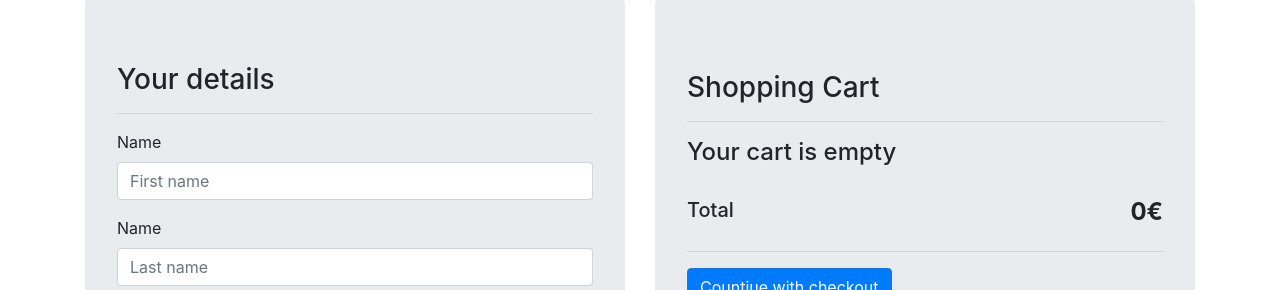
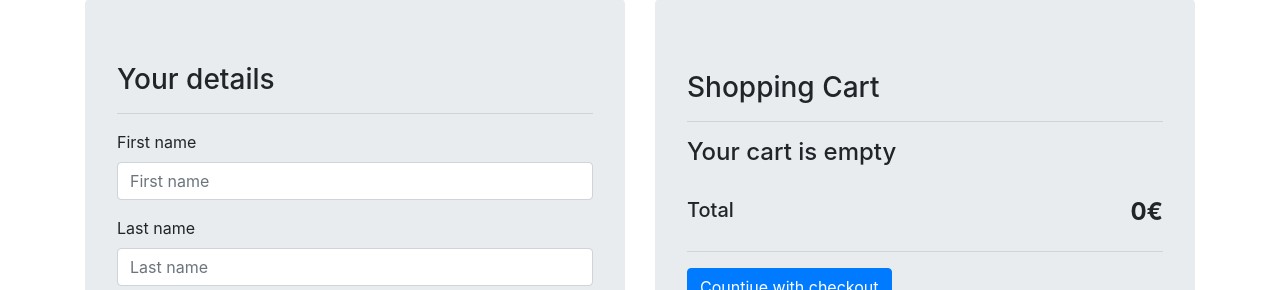
Before and after one commit to assembler-institute/react-shopping-cart-context, a React (Create React App) app: page /checkout/step-1 in a window 1280 px wide. Shown: the part 137-427 px from the top of the page. Built offline with nearby package versions, Linux system fonts and the light colour scheme.

Commit message:
feat: form fixes and cart added

```diff
--- a/src/components/InformationForm/InfomationForm.js
+++ b/src/components/InformationForm/InfomationForm.js
@@ -7,6 +7,8 @@ import InformationSchema from "./information-schema";
 import Input from "../Input";
 import Button from "../Button";
 
+// Try making a new customer function
+
 function InformationForm() {
   const [hasSubmitted, setHasSubmitted] = useState(false);
 
@@ -14,7 +16,7 @@ function InformationForm() {
     initialValues: {
       firstName: "",
       lastName: "",
-      phoneNumber: "",
+      phone: "",
       email: "",
       addressOne: "",
       addressTwo: "",
@@ -38,7 +40,7 @@ function InformationForm() {
       <form onSubmit={formik.handleSubmit}>
         <Input
           type="text"
-          label="Name"
+          label="First name"
           id="firstName"
           value={formik.values.firstName}
           placeholder="First name"
@@ -49,7 +51,7 @@ function InformationForm() {
         />
         <Input
           type="text"
-          label="Name"
+          label="Last name"
           id="lastName"
           value={formik.values.lastName}
           placeholder="Last name"
@@ -154,7 +156,7 @@ function InformationForm() {
           {formik.isSubmitting ? "Submitting..." : "Submit"}
         </Button>
       </form>
-      {hasSubmitted && <Redirect to="/" />}
+      {hasSubmitted && <Redirect to="/checkout/step-2" />}
     </>
   );
 }
--- a/src/components/InformationForm/information-schema.js
+++ b/src/components/InformationForm/information-schema.js
@@ -2,20 +2,21 @@ import * as Yup from "yup";
 
 const phoneRegExp = /^((\\+[1-9]{1,4}[ \\-]*)|(\\([0-9]{2,3}\\)[ \\-]*)|([0-9]{2,4})[ \\-]*)*?[0-9]{3,4}?[ \\-]*[0-9]{3,4}?$/;
 const InformationSchema = Yup.object().shape({
-  fistName: Yup.string()
+  firstName: Yup.string()
     .min(2, "Please Enter your Full name!")
-    .required("Your full name is required"),
+    .max(20)
+    .required("Your first name is required"),
   lastName: Yup.string()
     .min(2, "Please Enter your Full name!")
-    .required("Your full name is required"),
+    .max(20)
+    .required("Your last name is required"),
   phone: Yup.string()
     .min(9, "Missing digits")
-    .max(9, "Too many digits")
     .matches(phoneRegExp, "Phone number is not valid"),
   email: Yup.string().email("Invalid email").max(50).required("Required"),
-  addressOne: Yup.string().max(50).required("Required"),
-  addressTwo: Yup.string().max(50),
-  zipCode: Yup.string().min(5).max(5).required("Required"),
+  addressOne: Yup.string().min(2).max(50).required("Required"),
+  addressTwo: Yup.string().min(2).max(50),
+  zipCode: Yup.string().min(5).required("Required"),
   country: Yup.string().min(5).max(20).required("Required"),
   state: Yup.string().required("Required"),
   city: Yup.string().required("Required"),
```
